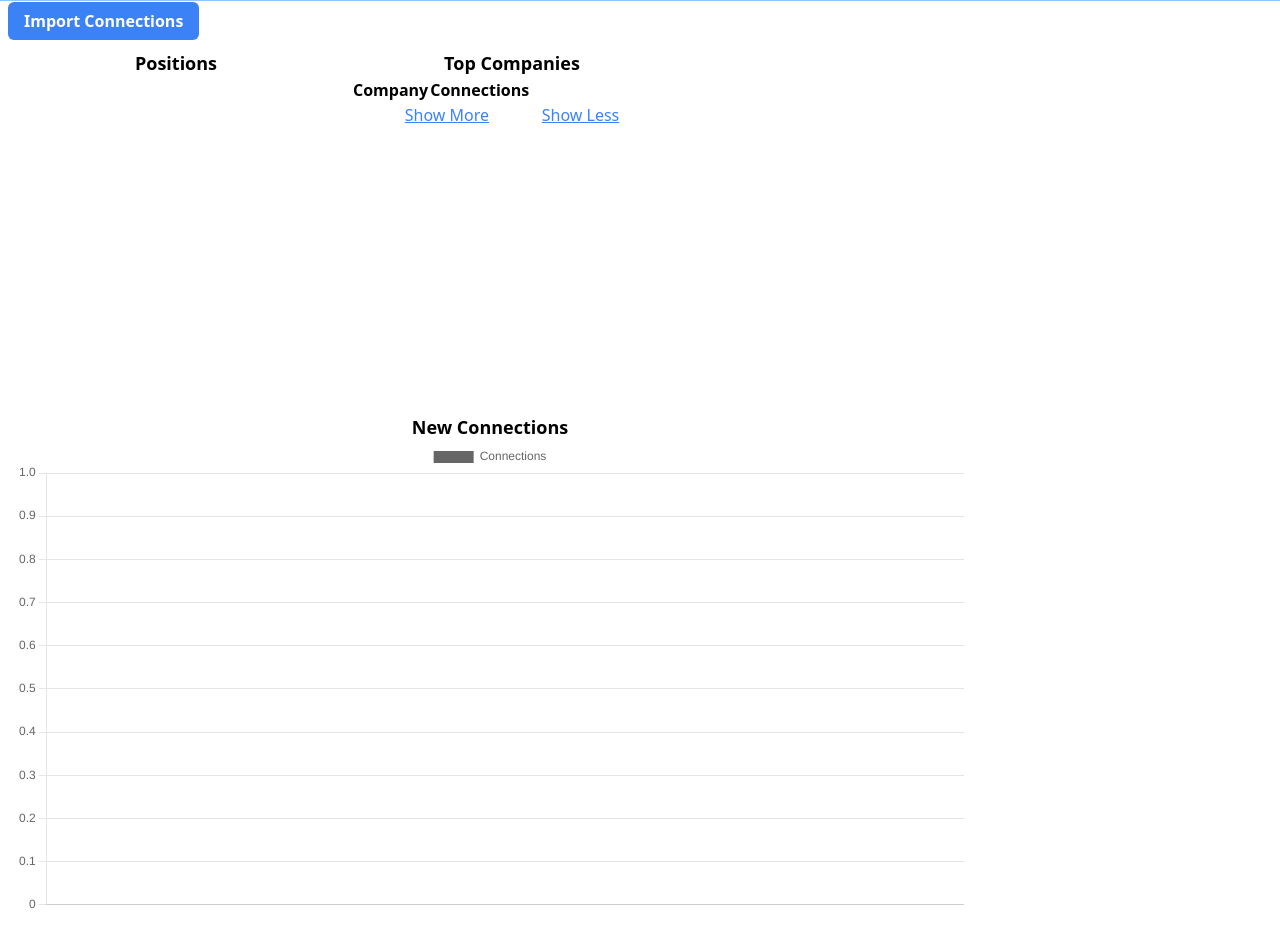
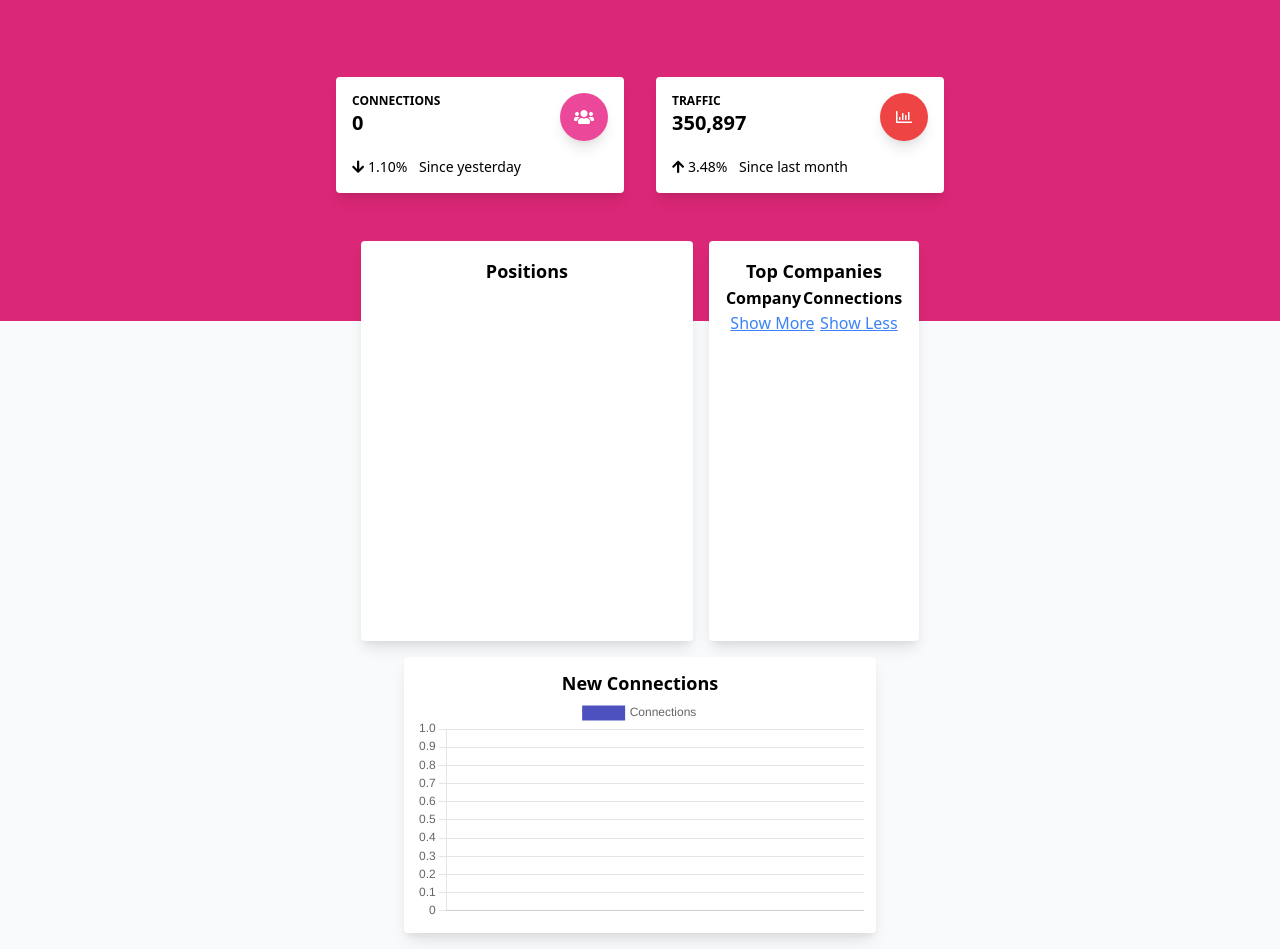
Before and after one commit to lsrugo/connections-dashboard, a website built with Vite: page index.html in a window 1280 px wide. Shown: the part 51-1000 px from the top of the page. Built offline with nearby package versions, Linux system fonts and the light colour scheme; some packages are replaced by stand-ins of ours; no server answers; the database is empty.

Commit message:
add cards and new layout

```diff
--- a/index.html
+++ b/index.html
@@ -1,29 +1,109 @@
 <!DOCTYPE html>
 <html>
+
 <head>
   <title>Connections Dashboard</title>
   <link rel="stylesheet" href="/src/styles.css" />
-    <link rel="stylesheet" href="/tailwind.css" />
+  <link rel="stylesheet" href="https://cdnjs.cloudflare.com/ajax/libs/font-awesome/5.15.4/css/all.min.css"
+    integrity="sha512-1ycn6IcaQQ40/MKBW2W4Rhis/DbILU74C1vSrLJxCq57o941Ym01SwNsOMqvEBFlcgUa6xLiPY/NS5R+E6ztJQ=="
+    crossorigin="anonymous" referrerpolicy="no-referrer" />
   <meta charset="UTF-8" />
 </head>
 
-  <body>
-    <nav class="flex w-screen bg-blue-300 p-0.5 mb-2">
-      <h1 class="text-2xl text-black font-bold m-2">Connections Dashboard</h1>
+<body class="bg-gray-50">
+  <noscript>You need to enable JavaScript to run this app.</noscript>
+
+  <nav
+    class="absolute top-0 left-0 w-full z-10 bg-transparent md:flex-row md:flex-nowrap md:justify-start flex items-center p-4">
+    <div class="w-full mx-auto items-center flex justify-between md:flex-nowrap flex-wrap md:px-10 px-4 py-2">
+      <a class="text-white text-sm uppercase font-semibold" href="./index.html">Dashboard</a>
+    </div>
   </nav>
 
+  <!-- Header -->
+  <div class="bg-pink-600 md:pt-32 pb-32 pt-12">
+    <div class="mx-auto w-full md:w-3/4">
+      <div>
+        <!-- Card stats -->
+        <div class="flex flex-wrap justify-center">
+          <div class="w-full md:w-6/12 lg:w-4/12 px-4">
+            <div class="relative flex flex-col min-w-0 break-words bg-white rounded mb-4 xl:mb-0 shadow-lg">
+              <div class="flex-auto p-4">
+                <div class="flex flex-wrap">
+                  <div class="relative w-full pr-4 max-w-full flex-grow flex-1">
+                    <h5 class="text-blueGray-400 uppercase font-bold text-xs">
+                      Connections
+                    </h5>
+                    <span class="font-semibold text-xl text-blueGray-700" id="total-connections">
+                      ...
+                    </span>
+                  </div>
+                  <div class="relative w-auto pl-4 flex-initial">
+                    <div
+                      class="text-white p-3 text-center inline-flex items-center justify-center w-12 h-12 shadow-lg rounded-full bg-pink-500">
+                      <i class="fas fa-users"></i>
+                    </div>
+                  </div>
+                </div>
+                <p class="text-sm text-blueGray-400 mt-4">
+                  <span class="text-orange-500 mr-2">
+                    <i class="fas fa-arrow-down"></i> 1.10%
+                  </span>
+                  <span class="whitespace-nowrap">
+                    Since yesterday
+                  </span>
+                </p>
+              </div>
+            </div>
+          </div>
+          <div class="w-full md:w-6/12 lg:w-4/12 px-4">
+            <div class="relative flex flex-col min-w-0 break-words bg-white rounded mb-4 xl:mb-0 shadow-lg">
+              <div class="flex-auto p-4">
+                <div class="flex flex-wrap">
+                  <div class="relative w-full pr-4 max-w-full flex-grow flex-1">
+                    <h5 class="text-blueGray-400 uppercase font-bold text-xs">
+                      Traffic
+                    </h5>
+                    <span class="font-semibold text-xl text-blueGray-700">
+                      350,897
+                    </span>
+                  </div>
+                  <div class="relative w-auto pl-4 flex-initial">
+                    <div
+                      class="text-white p-3 text-center inline-flex items-center justify-center w-12 h-12 shadow-lg rounded-full bg-red-500">
+                      <i class="far fa-chart-bar"></i>
+                    </div>
+                  </div>
+                </div>
+                <p class="text-sm text-blueGray-400 mt-4">
+                  <span class="text-emerald-500 mr-2">
+                    <i class="fas fa-arrow-up"></i> 3.48%
+                  </span>
+                  <span class="whitespace-nowrap">
+                    Since last month
+                  </span>
+                </p>
+              </div>
+            </div>
+          </div>
+        </div>
+      </div>
+    </div>
+  </div>
+
   <!-- TODO: layout -->
-    <label for="import" class="text-white font-bold m-2 px-4 py-2 bg-blue-500 hover:bg-blue-700 rounded-md">Import Connections</label>
+  <label for="import" class="hidden text-white font-bold m-2 px-4 py-2 bg-blue-500 hover:bg-blue-700 rounded-md">Import
+    Connections</label>
   <input type="file" id="import" hidden />
 
   <p id="message" role="status"></p>
   <!-- flex container with all the charts -->
-    <main class="p-2 flex flex-wrap">
-      <div class="w-80 m-2">
+  <main class="p-2 flex flex-wrap justify-center mx-auto -m-24 lg:w-3/4">
+    <div class="m-2 shadow-lg rounded bg-white p-4" style="height: 400px;">
       <h2 class="text-center text-lg font-bold">Positions</h2>
       <canvas id="positionsChart"></canvas>
     </div>
-      <div class="w-80 m-2">
+    <div class="m-2 shadow-lg rounded p-4 bg-white">
       <h2 class="text-center text-lg font-bold">Top Companies</h2>
       <table>
         <thead>
@@ -41,7 +121,7 @@
         <button class="text-blue-500 underline" id="companies-list-more">Show Less</button>
       </div>
     </div>
-      <div class="w-3/4 m-2">
+    <div class="w-full md:w-3/4 lg:w-1/2 m-2 rounded shadow-lg bg-white p-3">
       <h2 class="text-center text-lg font-bold">New Connections</h2>
       <canvas id="datesChart"></canvas>
     </div>
@@ -50,10 +130,14 @@
   <script type="module" src="/src/index.js"></script>
 
   <!-- Random Color https://github.com/davidmerfield/randomColor -->
-    <script src="https://cdnjs.cloudflare.com/ajax/libs/randomcolor/0.6.1/randomColor.min.js" integrity="sha512-vPeZ7JCboHcfpqSx5ZD+/jpEhS4JpXxfz9orSvAPPj0EKUVShU2tgy7XkU+oujBJKnWmu4hU7r9MMQNWPfXsYw==" crossorigin="anonymous" referrerpolicy="no-referrer"></script>
+  <script src="https://cdnjs.cloudflare.com/ajax/libs/randomcolor/0.6.1/randomColor.min.js"
+    integrity="sha512-vPeZ7JCboHcfpqSx5ZD+/jpEhS4JpXxfz9orSvAPPj0EKUVShU2tgy7XkU+oujBJKnWmu4hU7r9MMQNWPfXsYw=="
+    crossorigin="anonymous" referrerpolicy="no-referrer"></script>
   <!-- chart.js https://www.chartjs.org -->
-    <script src="https://cdn.jsdelivr.net/npm/chart.js@3.5.1/dist/chart.min.js" integrity="sha256-bC3LCZCwKeehY6T4fFi9VfOU0gztUa+S4cnkIhVPZ5E=" crossorigin="anonymous"></script>
+  <script src="https://cdn.jsdelivr.net/npm/chart.js@3.5.1/dist/chart.min.js"
+    integrity="sha256-bC3LCZCwKeehY6T4fFi9VfOU0gztUa+S4cnkIhVPZ5E=" crossorigin="anonymous"></script>
   <!-- supabase https://supabase.io -->
   <script src="https://cdn.jsdelivr.net/npm/@supabase/supabase-js"></script>
 </body>
+
 </html>
--- a/src/index.js
+++ b/src/index.js
@@ -6,51 +6,46 @@ const ANON_KEY =
   "eyJhbGciOiJIUzI1NiIsInR5cCI6IkpXVCJ9.eyJyb2xlIjoiYW5vbiIsImlhdCI6MTYzMjA5MjUwMSwiZXhwIjoxOTQ3NjY4NTAxfQ.wcnGs329dCulDLOTPcLpEEY8zDREbXi-9mXduoq8npQ";
 const supabaseClient = supabase.createClient(API_URL, ANON_KEY);
 
-async function signIn(email, password) {
-  const { user, error } = await supabaseClient.auth.signIn({
-    email: email,
-    password: password
-  })
-  if (error) {
-    console.error(error)
-  } else {
-    console.log(user)
-  }
-}
-
 supabaseClient.auth.onAuthStateChange((event, session) => {
   console.log(event, session)
-  if (event === "SIGNED_IN") {
-    console.log('signed in as', session.user.email);
-    // hide sign in element if signed in
-    // document.querySelector('#signin').classList.add('hidden');
+  if (event === "SIGNED_OUT") {
+      // TODO change this to url of home page
+      window.location.href = '/login.html'
   }
 })
 
-signIn('lsrugo@hotmail.com', '123456');
+loadConnections()
+  .then(res => {
+    populateCards(res.count)
 
-loadConnections()
-  .then(data => {
-    createPositionsChart(data)
-    createDatesChart(data)
-    createCompaniesList(data)
+    createPositionsChart(res.data)
+    createDatesChart(res.data)
+    createCompaniesList(res.data)
   })
   .then(() => document.querySelector('#message').textContent = '')
 
 // load connections for current user
 async function loadConnections() {
   // TODO make this more specific
-  const { data, error } = await supabaseClient
+  const res = await supabaseClient
     .from('Connections')
-    .select('Position, Company, "Connected On"');
+    .select('Position, Company, "Connected On"', {
+      count: 'estimated'
+    });
 
-  if (error) {
-    console.error(error);
-    document.querySelector('#message').textContent = error.message
+  if (res.error) {
+    console.error(res.error);
+    document.querySelector('#message').textContent = res.error.message
+    throw res.error.message
     // TODO format error message on page
   }
 
-  return data
+  return res
+}
+
+function populateCards(count) {
+  const formattedCount = count.toLocaleString()
+  document.querySelector('#total-connections').textContent = formattedCount
 }
 
 function createPositionsChart(data) {
@@ -168,24 +163,90 @@ function createDatesChart(data) {
     numbersList.push(value)
   }
 
-  const colors = randomColor({
-    count: numbersList.length
-  })
-
   const chartData = {
     labels: labelsList,
     datasets: [
       {
         label: 'Connections',
         data: numbersList,
-        backgroundColor: colors
+        backgroundColor: "#4c51bf",
+        borderColor: "#4c51bf",
       }
     ]
   }
 
+  // TODO: fix config
   const config = {
-    type: 'bar',
-    data: chartData
+    type: 'line',
+    data: chartData,
+    options: {
+      title: {
+        display: true,
+        text: "New Connections",
+        fontColor: "black"
+      },
+      legend: {
+        labels: {
+          fontColor: "white"
+        },
+        align: "end",
+        position: "bottom"
+      },
+      tooltips: {
+        mode: "index",
+        intersect: false
+      },
+      hover: {
+        mode: "nearest",
+        intersect: true
+      },
+      scales: {
+        xAxes: [
+          {
+            ticks: {
+              fontColor: "rgba(255,255,255,.7)"
+            },
+            display: true,
+            scaleLabel: {
+              display: false,
+              labelString: "Month",
+              fontColor: "white"
+            },
+            gridLines: {
+              display: false,
+              borderDash: [2],
+              borderDashOffset: [2],
+              color: "rgba(33, 37, 41, 0.3)",
+              zeroLineColor: "rgba(0, 0, 0, 0)",
+              zeroLineBorderDash: [2],
+              zeroLineBorderDashOffset: [2]
+            }
+          }
+        ],
+        yAxes: [
+          {
+            ticks: {
+              fontColor: "rgba(255,255,255,.7)"
+            },
+            display: true,
+            scaleLabel: {
+              display: false,
+              labelString: "Value",
+              fontColor: "white"
+            },
+            gridLines: {
+              borderDash: [3],
+              borderDashOffset: [3],
+              drawBorder: false,
+              color: "rgba(255, 255, 255, 0.15)",
+              zeroLineColor: "rgba(33, 37, 41, 0)",
+              zeroLineBorderDash: [2],
+              zeroLineBorderDashOffset: [2]
+            }
+          }
+        ]
+      }
+    }
   }
 
   new Chart(
```
Lines whose indentation alone changed are shown as unchanged.
